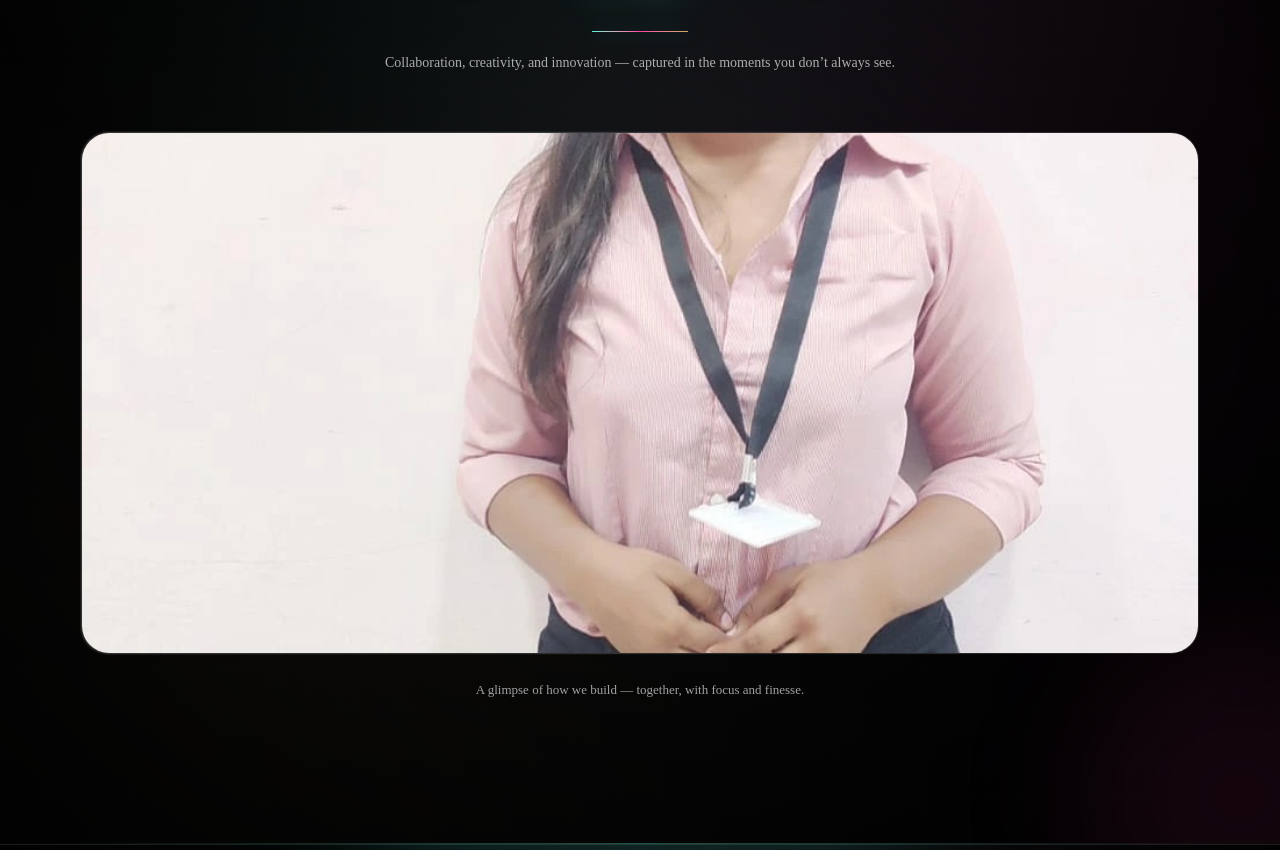
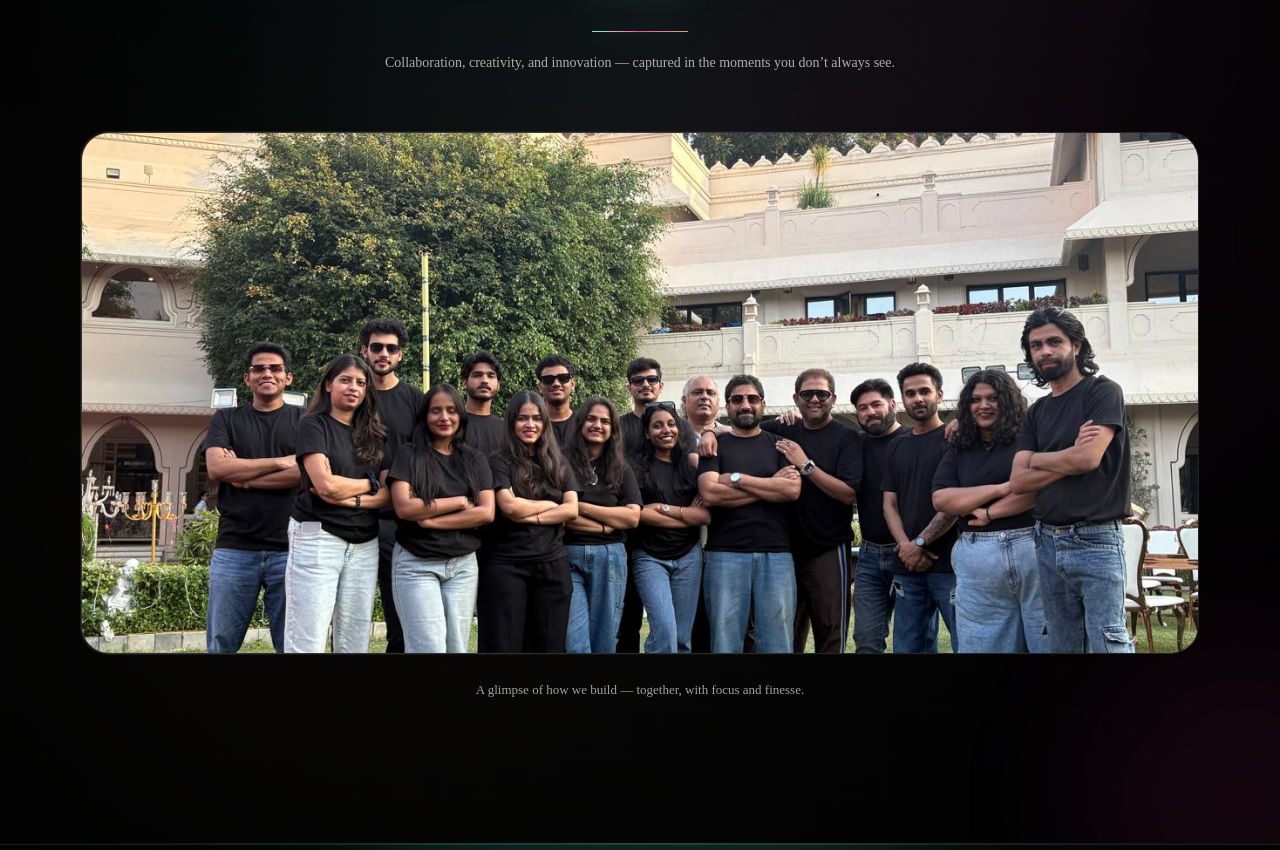
Before and after one commit to Nandini2911/Double-Truble-studio, a Next.js app: page /Team in a window 1280 px wide. Shown: the part 4320-5170 px from the top of the page. Built offline with nearby package versions, Linux system fonts and the light colour scheme.

Commit message:
added group img

```diff
--- a/components/Team/TeamBehindTheScenes.tsx
+++ b/components/Team/TeamBehindTheScenes.tsx
@@ -100,7 +100,7 @@ export default function TeamBehindTheScenes() {
               <div className="pointer-events-none absolute inset-0 bg-[#050507]/25" />
 
               <img
-                src="/nandini.webp" // replace with your image
+                src="/group.jfif" // replace with your image
                 alt="Team collaboration"
                 loading="lazy"
                 className="relative w-full h-[260px] sm:h-[360px] md:h-[460px] lg:h-[520px] object-cover"
--- a/components/Team/TeamMembersAll.tsx
+++ b/components/Team/TeamMembersAll.tsx
@@ -47,7 +47,7 @@ const MEMBERS: Member[] = [
   {
     name: "Raj Umbarkar",
     role: "Video Editor",
-    image: "/raj.jpg",
+    image: "/Raj.jpg",
     linkedin: "https://linkedin.com",
   },
 ];
```
Also changed, not shown: public/group.jfif (added).
